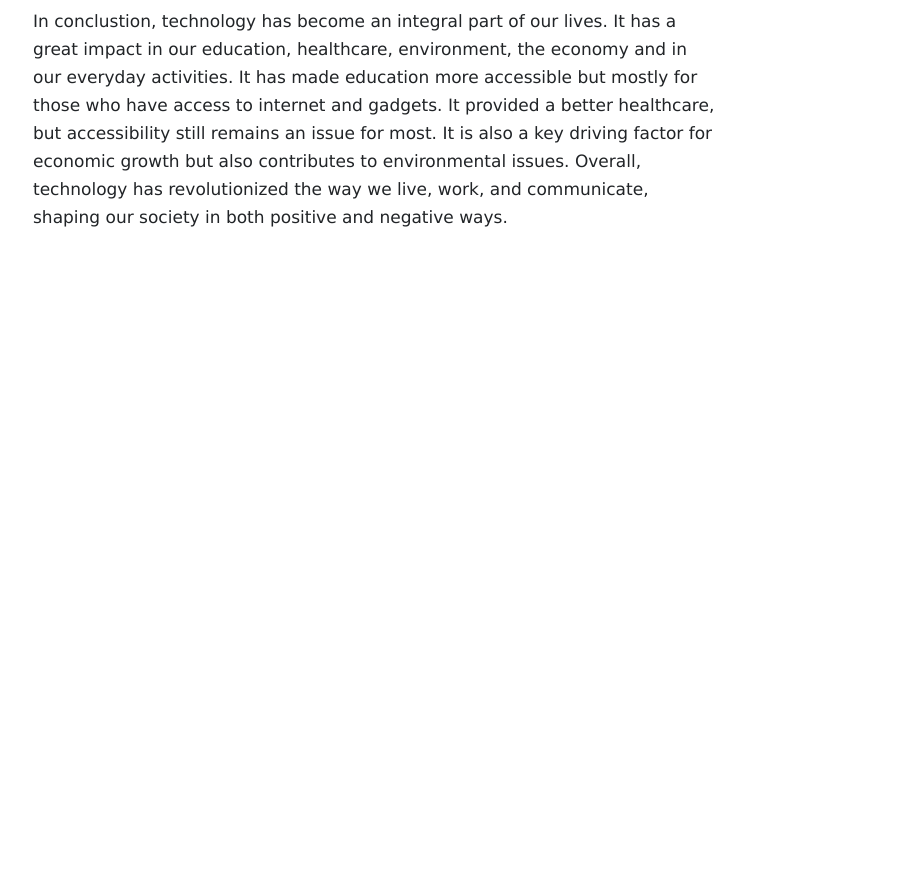
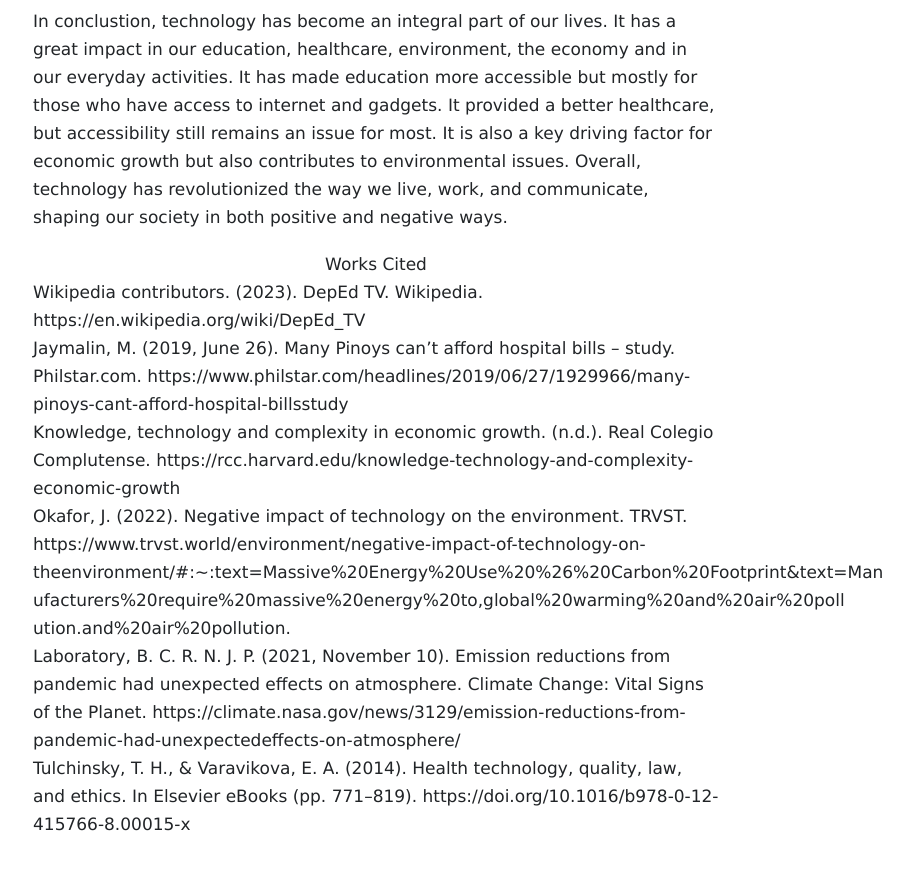
Before and after one commit to GenthruBomber/ScienceBlog, a plain HTML site: page index.html in a window 1280 px wide. Shown: the part 6590-7460 px from the top of the page, without its empty margins (264-1177 px from the left). Before the commit the page ends 6890 px from the top, so only its background shows below. Drawn offline with Linux system fonts and the light colour scheme.

Commit message:
Add files via upload

```diff
--- a/index.html
+++ b/index.html
@@ -217,6 +217,39 @@
           shaping our society in both positive and negative ways.
         </p>
         <br />
+        <p style="text-align: center">Works Cited</p>
+        <p>
+          Wikipedia contributors. (2023). DepEd TV. Wikipedia.
+          https://en.wikipedia.org/wiki/DepEd_TV
+        </p>
+        <p>
+          Jaymalin, M. (2019, June 26). Many Pinoys can’t afford hospital bills
+          – study. Philstar.com.
+          https://www.philstar.com/headlines/2019/06/27/1929966/many-pinoys-cant-afford-hospital-billsstudy
+        </p>
+        <p>
+          Knowledge, technology and complexity in economic growth. (n.d.). Real
+          Colegio Complutense.
+          https://rcc.harvard.edu/knowledge-technology-and-complexity-economic-growth
+        </p>
+        <p>
+          Okafor, J. (2022). Negative impact of technology on the environment.
+          TRVST.
+          https://www.trvst.world/environment/negative-impact-of-technology-on-theenvironment/#:~:text=Massive%20Energy%20Use%20%26%20Carbon%20Footprint&text=Man
+          ufacturers%20require%20massive%20energy%20to,global%20warming%20and%20air%20poll
+          ution.and%20air%20pollution.
+        </p>
+        <p>
+          Laboratory, B. C. R. N. J. P. (2021, November 10). Emission reductions
+          from pandemic had unexpected effects on atmosphere. Climate Change:
+          Vital Signs of the Planet.
+          https://climate.nasa.gov/news/3129/emission-reductions-from-pandemic-had-unexpectedeffects-on-atmosphere/
+        </p>
+        <p>
+          Tulchinsky, T. H., & Varavikova, E. A. (2014). Health technology,
+          quality, law, and ethics. In Elsevier eBooks (pp. 771–819).
+          https://doi.org/10.1016/b978-0-12-415766-8.00015-x
+        </p>
       </div>
     </main>
   </body>
```
